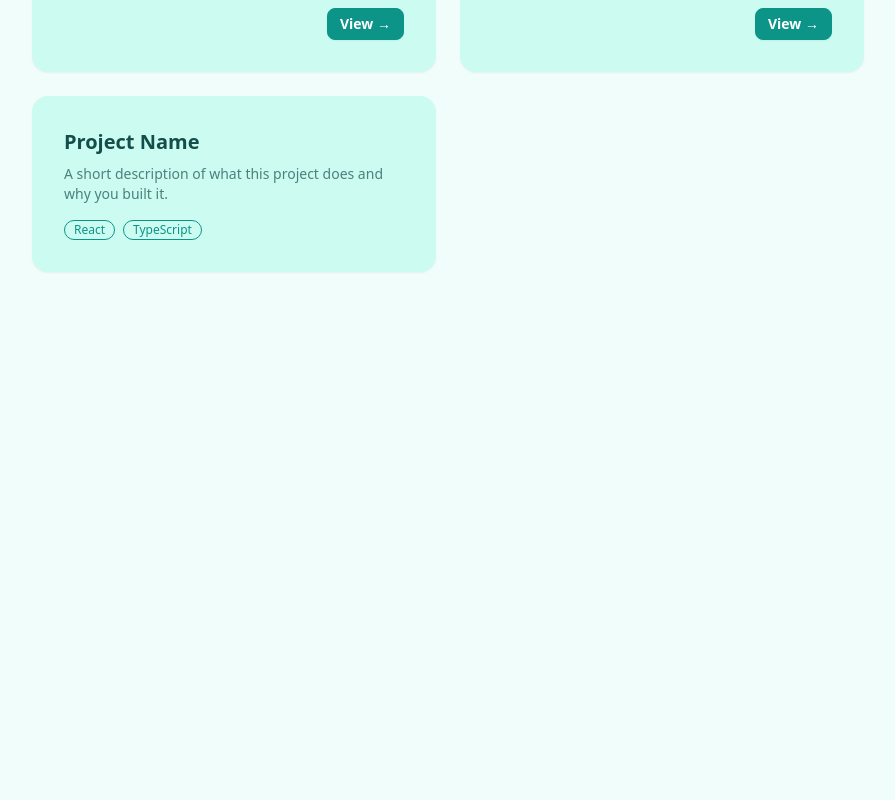
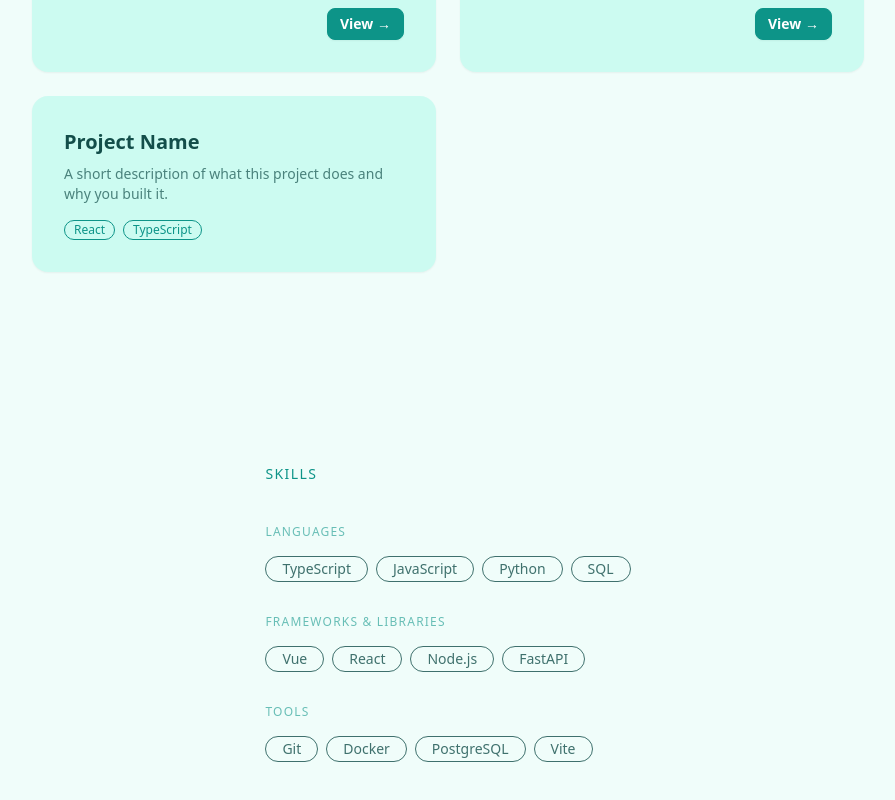
Before and after one commit to jrdn-l/website, a Vue app: page / in a window 1280 px wide. Shown: the part 2072-2872 px from the top of the page, without its empty margins (192-1087 px from the left). Before the commit the page ends 2440 px from the top, so only its background shows below. Built offline with nearby package versions, Linux system fonts and the light colour scheme.

Commit message:
Add SkillsView badge cloud
Co-Authored-By: Claude Sonnet 4.6 <noreply@anthropic.com>

```diff
--- a/src/App.vue
+++ b/src/App.vue
@@ -4,6 +4,7 @@ import HeroSection from '@/components/HeroSection.vue'
 import About from '@/components/views/AboutView.vue'
 import Experience from '@/components/views/ExperienceView.vue'
 import Projects from '@/components/views/ProjectsView.vue'
+import Skills from '@/components/views/SkillsView.vue'
 import { ref, provide } from 'vue'
 
 const isDark = ref(false)
@@ -30,6 +31,7 @@ if (preferredTheme == null) {
       <About />
       <Experience />
       <Projects />
+      <Skills />
     </div>
   </main>
 </template>
--- /dev/null
+++ b/src/components/views/SkillsView.vue
@@ -0,0 +1,34 @@
+<script setup lang="ts">
+const skillGroups = [
+  {
+    category: 'Languages',
+    skills: ['TypeScript', 'JavaScript', 'Python', 'SQL'],
+  },
+  {
+    category: 'Frameworks & Libraries',
+    skills: ['Vue', 'React', 'Node.js', 'FastAPI'],
+  },
+  {
+    category: 'Tools',
+    skills: ['Git', 'Docker', 'PostgreSQL', 'Vite'],
+  },
+]
+</script>
+
+<template>
+  <section id="skills" class="py-24 px-8 max-w-2xl mx-auto">
+    <h2 class="text-sm uppercase tracking-widest text-primary mb-10">Skills</h2>
+    <div class="flex flex-col gap-8">
+      <div v-for="group in skillGroups" :key="group.category">
+        <h3 class="text-xs uppercase tracking-widest text-primary/60 mb-4">{{ group.category }}</h3>
+        <div class="flex flex-wrap gap-2">
+          <span
+            v-for="skill in group.skills"
+            :key="skill"
+            class="badge badge-outline text-base-content/80 text-sm py-3 px-4"
+          >{{ skill }}</span>
+        </div>
+      </div>
+    </div>
+  </section>
+</template>
```
